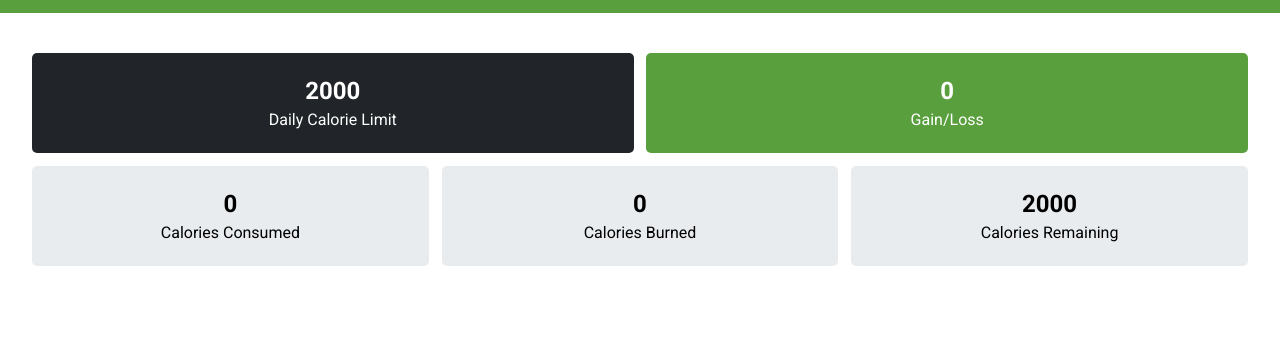
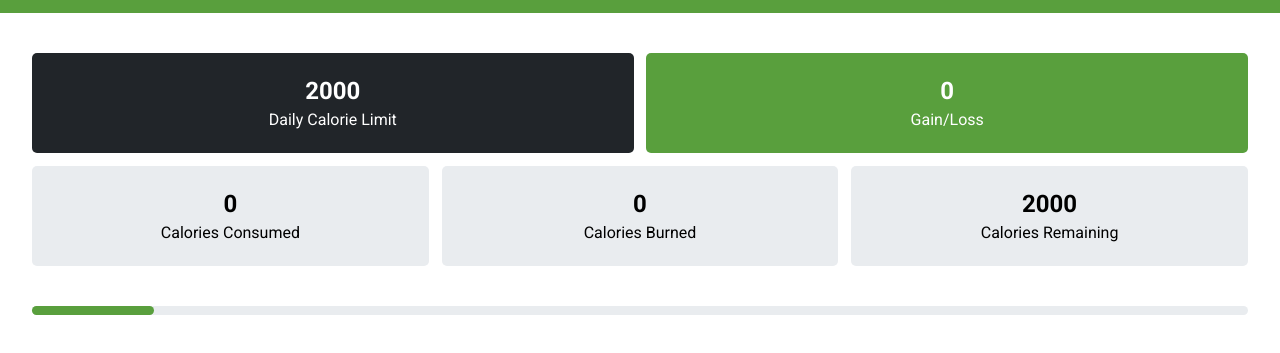
Before and after one commit to kritika2000/TraCalorie-App, a plain HTML site: page index.html in a window 1280 px wide. Shown: the part 57-410 px from the top of the page. Drawn offline with Linux system fonts and the light colour scheme.

Commit message:
add progress bar styles

```diff
--- a/css/styles.css
+++ b/css/styles.css
@@ -5,6 +5,8 @@
   --color-dashboard-bg2: #e9ecef;
   --color-dashboard-bg3: #599f3d;
   --btn-border: 1px solid #fff;
+  --color-progress-bar: #e9ecef;
+  --color-bar-progress: #599f3d;
   --btn-border-radius: 5px;
 }
 
@@ -59,6 +61,8 @@ body {
 
 .main {
   padding: 2.5em 2em;
+  display: grid;
+  gap: 2.5em;
 }
 
 .dashboard-container {
@@ -113,7 +117,22 @@ body {
   grid-column: 5 / 7;
 }
 
-/******************************* Media Queries *******************************/
+/************************** Progress Bar Styles ************************/
+
+.progress-bar-container {
+  height: 0.6em;
+  background-color: var(--color-progress-bar);
+  border-radius: 5px;
+}
+
+.bar-progress {
+  width: 10%;
+  height: inherit;
+  background-color: var(--color-bar-progress);
+  border-radius: 5px;
+}
+
+/*************************** Media Queries ***************************/
 
 @media (max-width: 600px) {
   .calories-consumed {
--- a/index.html
+++ b/index.html
@@ -49,6 +49,11 @@
           </div>
         </div>
       </section>
+      <section class="progress-bar">
+        <div class="progress-bar-container">
+          <div class="bar-progress"></div>
+        </div>
+      </section>
     </main>
   </body>
 </html>
```
